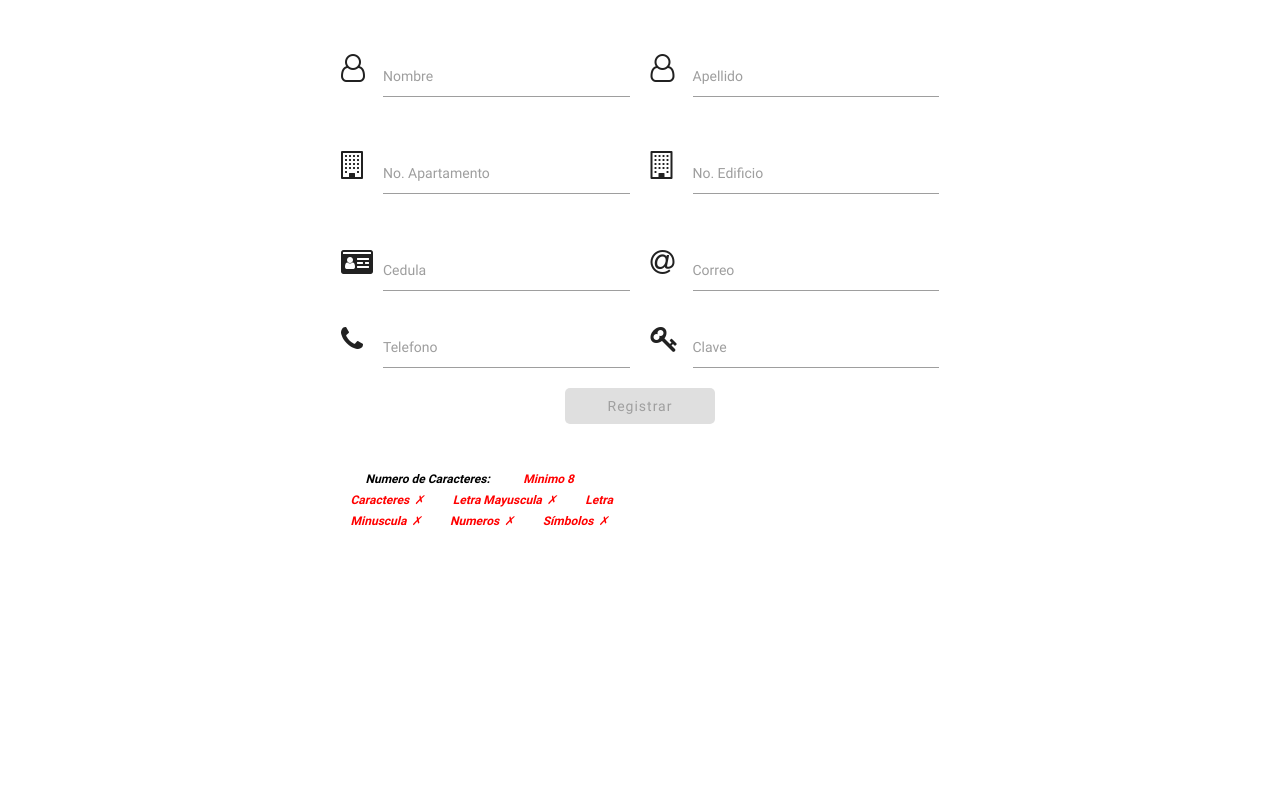
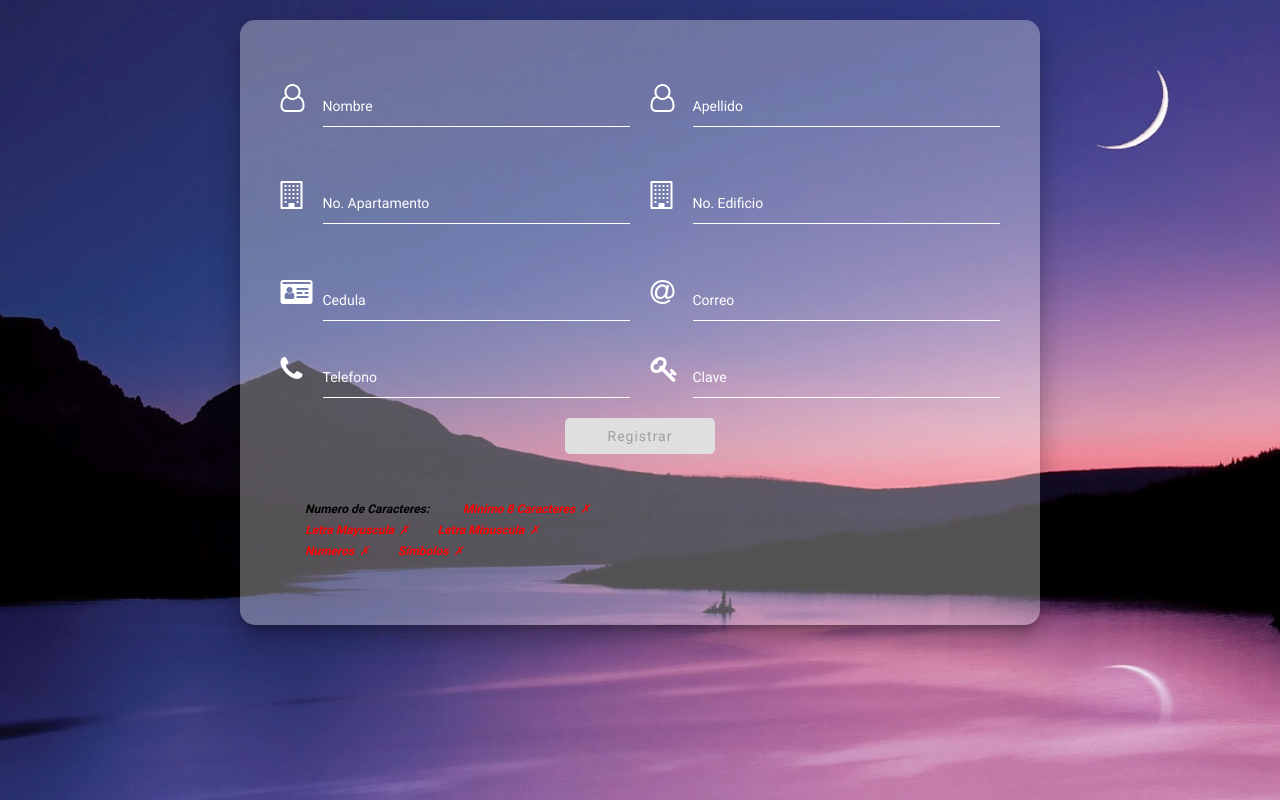
Before and after one commit to RaynerHM/envResidencial, a Django app: template projectResidencial/templates/registro_residente.html in a window 1280 px wide. Run offline with Django 3.2, Linux system fonts and the light colour scheme; the template is opened without the code that fills it, so the values that code supplies are empty.

Commit message:
Nuevos cambios en el Front End del Login y Registro de Residente

```diff
--- a/projectResidencial/static/style.css
+++ b/projectResidencial/static/style.css
@@ -61,11 +61,9 @@ li {
     font-size: 20px;
 }
 
-.fondo {
-    background-color: #fff;
-    /*margin: 5% 33% 0 33%;*/
-    margin: 250px 35% 360px;
-    width: 600px;
+#login .fondo {
+    background-color: rgba(255, 255, 255, 0.32);
+    width: 480px;
     border-radius: 15px;
     padding: 30px;
 }
@@ -77,7 +75,33 @@ h3 {
 }
 
 #login {
-    background-image: -webkit-linear-gradient(1000deg, #66AAB3 50%, #26a69a 45%);
+    background: url(/static/image/login.jpg)no-repeat;
+    background-size: cover;
+    background-attachment: fixed;
+    overflow: auto;
+    color: #fff;
+}
+
+#login h4 {
+    margin-top: 0px;
+    margin-bottom: 50px;
+}
+
+#residente {
+    background: url(/static/image/login.jpg)no-repeat;
+    background-size: cover;
+    background-attachment: fixed;
+    overflow: auto;
+    color: #fff;
+}
+
+#login .row {
+    margin: 0px;
+}
+
+#login label,
+#residente label {
+    color: #fff;
 }
 
 .row {
@@ -180,6 +204,19 @@ nav .nav-wrapper i {
 
 
 /* -------- Registro Residente - Clave -------- */
+
+#residente input[type=text]:not(.browser-default),
+#residente input[type=password]:not(.browser-default),
+#residente input[type=email]:not(.browser-default) {
+    border-bottom: 1px solid #fff;
+}
+
+#residente .fondo {
+    background-color: rgba(255, 255, 255, 0.32);
+    width: 800px;
+    border-radius: 15px;
+    padding: 30px;
+}
 
 #message {
     color: #000;
@@ -333,13 +370,17 @@ table.bordered tbody tr:hover {
 #login .container,
 #bPassword .container {
     margin: 5px;
-    width: 98%;
+    width: 100%;
     max-width: 100%;
 }
 
 #bPassword .container .row,
 #login .container {
     margin: 0%;
+}
+
+#login .container {
+    margin: 50px 0%;
 }
 
 #controles {
--- a/projectResidencial/templates/login.html
+++ b/projectResidencial/templates/login.html
@@ -21,9 +21,10 @@
         </h3>
     </div>
     <div class="container ">
-        <div class="row ">
+        <div class="row " style="display:flex;justify-content:center;align-items:center;">
             <div class=" fondo z-depth-5 center">
                 <form method="POST" action="{% url 'login' %}">{% csrf_token %}
+                    <h4>Iniciar Sesión</h4>
                     <!--   Usuario   -->
                     <div class="input-field">
                         <i class="prefix fa fa-user fa-3x"></i>
--- a/projectResidencial/templates/registro_residente.html
+++ b/projectResidencial/templates/registro_residente.html
@@ -15,23 +15,24 @@
     <!--<link rel="icon" href="{% static '/imagenes/favicon.ico' %}" type="image / x-icon">-->
 </head>
 
-<body>
+<body id="residente">
 
 
-    <div class=" row">
-        <div class=" box1 col m6 offset-m3 s12 x12">
+    <div class=" row" style="display:flex;justify-content:center;align-items:center;">
+        <!-- <div class=" row"> -->
+        <div class=" fondo z-depth-5">
             <form method="POST" action="{% url 'crear-cuenta' %}">{% csrf_token %}
 
                 <div class="row">
                     <!--   Nombre Propietario o Inquilino   -->
-                    <div class="input-field col m6" style="width:50%;">
+                    <div class="input-field col m6 s12">
                         <i class="prefix fa fa-user-o fa-3x"></i>
                         <input id="nombre" name="nombre" type="text" required autocomplete="off">
                         <label for="nombre" class="active">Nombre </label>
                     </div>
 
                     <!--   Apellido Propietario o Inquilino   -->
-                    <div class="input-field col m6" style="width:50%;">
+                    <div class="input-field col m6 s12">
                         <i class="prefix fa fa-user-o fa-3x"></i>
                         <input id="apellido" name="apellido" type="text" required autocomplete="off">
                         <label for="apellido" class="active">Apellido</label>
@@ -40,42 +41,42 @@
 
                 <div class="row">
                     <!--   Apartamento Propietario o Inquilino   -->
-                    <div class="input-field col m6" style="width:50%;">
+                    <div class="input-field col m6 s12">
                         <i class="prefix fa fa-building-o fa-3x"></i>
                         <input id="edificio" name="edificio" type="text" required autocomplete="off">
                         <label for="edificio" class="active">No. Apartamento </label>
                     </div>
 
                     <!--   Edificio Propietario o Inquilino   -->
-                    <div class="input-field col m6" style="width:50%;">
+                    <div class="input-field col m6 s12">
                         <i class="prefix fa fa-building-o fa-3x"></i>
                         <input id="apartamento" name="apartamento" type="text" required autocomplete="off">
                         <label for="apartamento" class="active">No. Edificio</label>
                     </div>
                 </div>
                 <!--  Cedula Propietario o Inquilino  -->
-                <div class="input-field col m6" style="width:50%;">
+                <div class="input-field col m6 s12">
                     <i class="prefix fa fa-id-card fa-3x"></i>
                     <input id="cedula" name="cedula" type="text" required autocomplete="off">
                     <label for="cedula" class="active">Cedula</label>
                 </div>
 
                 <!--  Correo Propietario o Inquilino  -->
-                <div class="input-field col m6" style="width:50%;">
+                <div class="input-field col m6 s12">
                     <i class="prefix fa fa-at fa-3x"></i>
                     <input id="correo" name="correo" type="email" required autocomplete="off">
                     <label for="correo" class="active">Correo</label>
                 </div>
 
                 <!--  Telefono Propietario o Inquilino  -->
-                <div class="input-field col m6" style="width:50%;">
+                <div class="input-field col m6 s12">
                     <i class="prefix fa fa-phone fa-3x"></i>
                     <input id="telefono" name="telefono" type="text" required autocomplete="off">
                     <label for="telefono" class="active">Telefono</label>
                 </div>
 
                 <!--  Clave Propietario o Inquilino  -->
-                <div class="input-field col m6" style="width:50%;">
+                <div class="input-field col m6 s12">
                     <i class="prefix fa fa-key fa-3x"></i>
                     <input id="clave" name="clave" type="password" required autocomplete="off">
                     <label for="clave" class="active">Clave</label>
@@ -89,7 +90,7 @@
             </form>
 
 
-            <div id="message" class="col m6" style="width:50%;">
+            <div id="message" class="col m6 s12">
                 <ul>
                     <i id="lengthCounter"><b>Numero de Caracteres:</b></i>
                     <i id="PSWlength" class="invalid"><b>Minimo 8 Caracteres</b></i>
@@ -109,4 +110,5 @@
     <script src="{% static '/validarClave.js' %}"></script>
 
 </body>
+
 </html>
```
Also changed, not shown: projectResidencial/db.sqlite3, projectResidencial/static/media/image/login.jpg (added).
